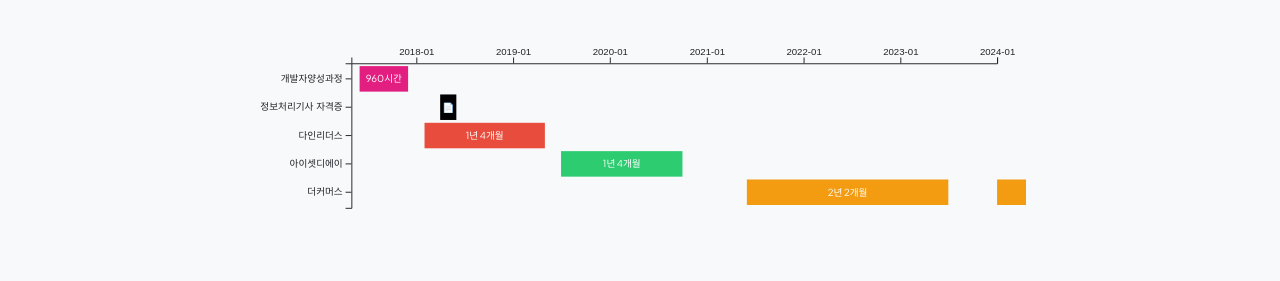
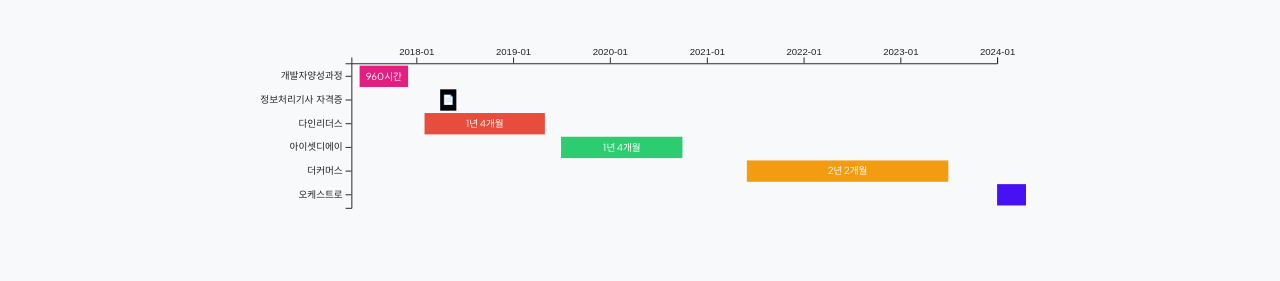
Before and after one commit to jyshine/jyshine.github.io, a plain HTML site: page resume.html in a window 1280 px wide. Shown: the part 182-463 px from the top of the page. Drawn offline with nearby package versions, Linux system fonts and the light colour scheme.

Commit message:
feat: resume okestro 추가

```diff
--- a/resume.html
+++ b/resume.html
@@ -406,7 +406,7 @@
                 { name: '다인리더스', start: '2018-02', end: '2019-05', color: '#e74c3c', description: '1년 4개월', period: '2018-02~2019-05', why:'이직사유: 기술적인 도전'},
                 { name: '아이셋디에이', start: '2019-07', end: '2020-10', color: '#2ecc71', description: '1년 4개월', period: '2019-07~2020-10', why:'이직사유: 기술적 성장'},
                 { name: '더커머스', start: '2021-06', end: '2023-07', color: '#f39c12', description: '2년 2개월', period: '2021-06~2023-07', why:'이직사유: 회사의 경영악화'},
-                { name: '더커머스', start: '2024-01', end: '2025-05', color: '#f39c12', description: '재직중', period: '2021-06~2023-07', why:''}
+                { name: '오케스트로', start: '2024-01', end: '2025-05', color: '#4612f3', description: '재직중', period: '2021-06~2023-07', why:''}
             ];
 
             // 차트 생성
```
